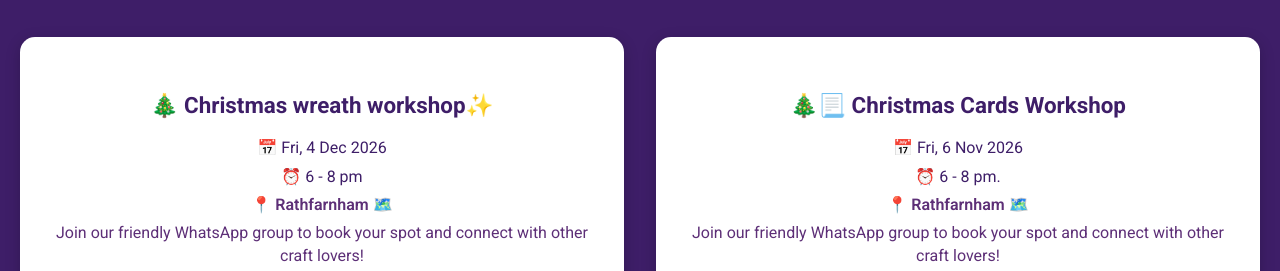
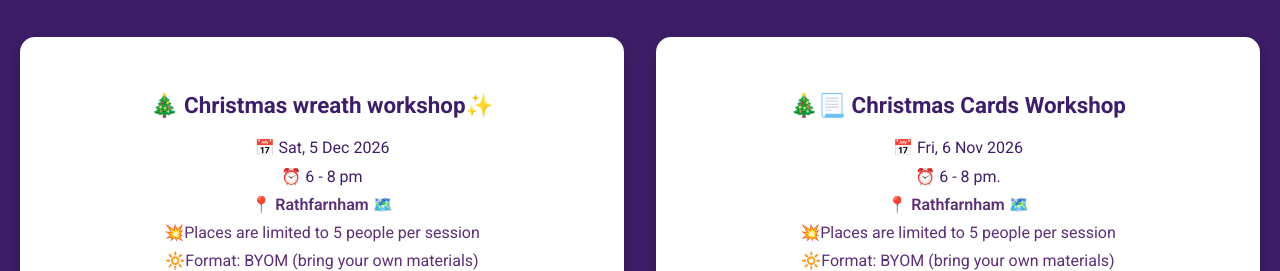
Before and after one commit to MyroniukIS/The-Happy-Craft-Movement, a website: page index.html in a window 1280 px wide. Shown: the part 829-1100 px from the top of the page. Drawn offline with nearby package versions, Linux system fonts and the light colour scheme; a web font is replaced by a local one.

Commit message:
upated cards with new information

```diff
--- a/index.html
+++ b/index.html
@@ -257,7 +257,7 @@
           <!-- Workshop Card 2 -->
           <div class="workshop-card">
             <h3>🎄 Christmas wreath workshop✨</h3>
-            <p class="date">📅 Fri, 4 Dec 2026</p>
+            <p class="date">📅 Sat, 5 Dec 2026</p>
             <p class="time">⏰ 6 - 8 pm</p>
             <p class="address">
               📍
@@ -271,7 +271,10 @@
                 <span aria-hidden="true">🗺️</span>
               </a>
             </p>
-
+            <p class="invite-text">
+              💥Places are limited to 5 people per session
+            </p>
+            <p class="invite-text">🔆Format: BYOM (bring your own materials)</p>
             <p class="invite-text">
               Join our friendly WhatsApp group to book your spot and connect
               with other craft lovers!
@@ -316,6 +319,10 @@
                 <span aria-hidden="true">🗺️</span>
               </a>
             </p>
+            <p class="invite-text">
+              💥Places are limited to 5 people per session
+            </p>
+            <p class="invite-text">🔆Format: BYOM (bring your own materials)</p>
 
             <p class="invite-text">
               Join our friendly WhatsApp group to book your spot and connect
```
